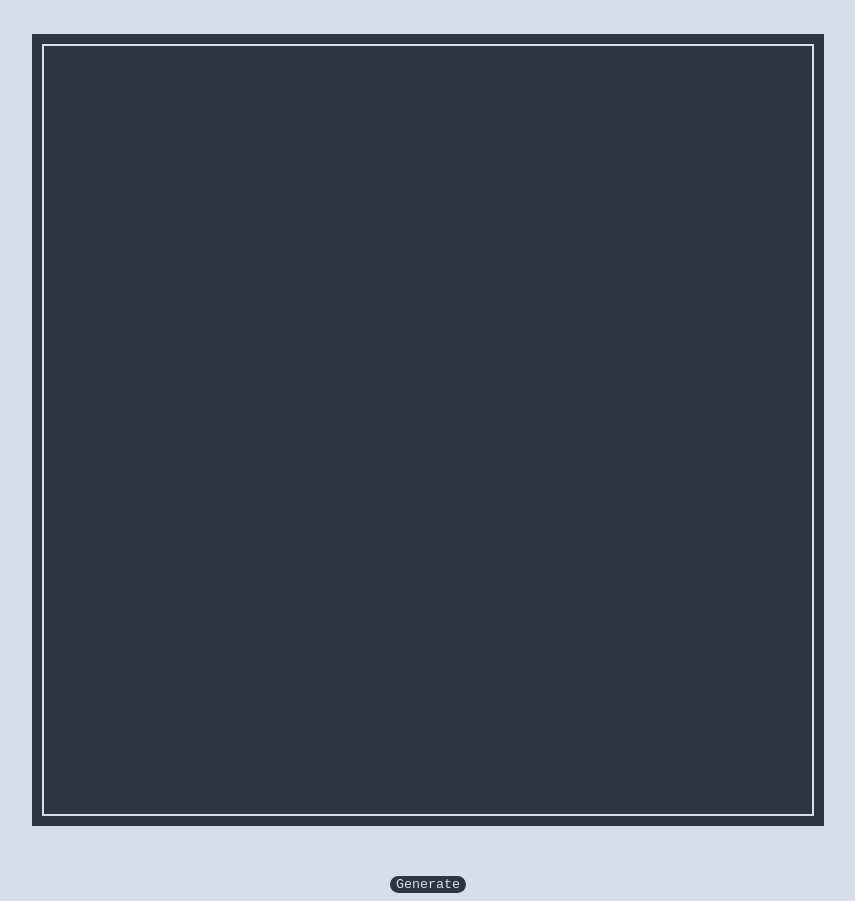
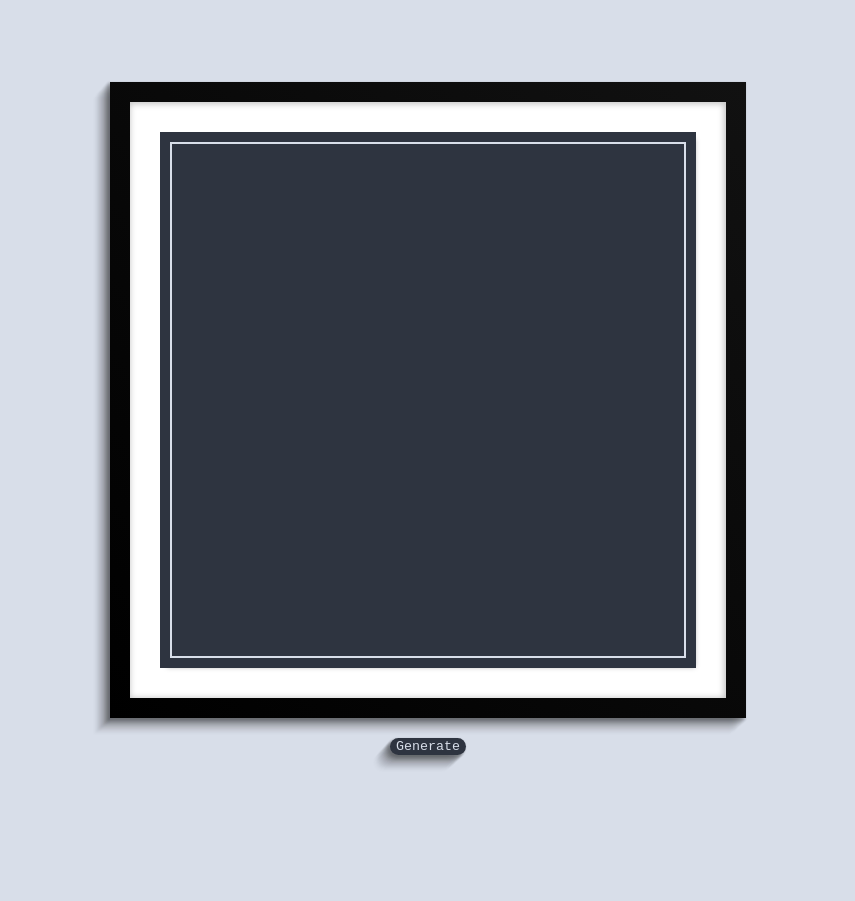
Before and after one commit to scott2000jones/gen-art, a plain HTML site: page triangles/index.html in a window 1280 px wide. Shown: the whole page, without its empty margins (212-1067 px from the left). After the commit the page ends 800 px from the top, so only its background shows below. Drawn offline with Linux system fonts and the light colour scheme; a small style sheet from the web is missing.

Commit message:
styling fixes

```diff
--- a/style.css
+++ b/style.css
@@ -7,21 +7,58 @@ canvas {
     border: 2px solid #d8dee9;
 }
 
-.border {
+.shadow {
+  -moz-box-shadow:    3px 3px 5px 6px darkgrey;
+  -webkit-box-shadow: 3px 3px 5px 6px darkgrey;
+  box-shadow:         3px 3px 5px 6px darkgrey;
+}
+
+/* .border {
     box-sizing: border-box;
     background: #2e3440;
     padding: 20px;
+    -moz-box-shadow:    3px 3px 5px 6px darkgrey;
+    -webkit-box-shadow: 3px 3px 5px 6px darkgrey;
+    box-shadow:         3px 3px 5px 6px darkgrey;
+} */
+
+.border {
+  box-sizing: border-box;
+  position: relative;
+  background: black;
+  background-image: -webkit-gradient(linear, right top, left bottom, from(#111), to(#000));
+  padding: 20px;
+  box-shadow: -1px 1px var(--blur) 1px rgba(0, 0, 0, 0.1), -2px 2px var(--blur) 1px rgba(0, 0, 0, 0.09), -3px 3px var(--blur) 1px rgba(0, 0, 0, 0.08), -4px 4px var(--blur) 1px rgba(0, 0, 0, 0.07), -5px 5px var(--blur) 1px rgba(0, 0, 0, 0.06), -6px 6px var(--blur) 1px rgba(0, 0, 0, 0.05), -7px 7px var(--blur) 1px rgba(0, 0, 0, 0.04), -8px 8px var(--blur) 1px rgba(0, 0, 0, 0.03), -9px 9px var(--blur) 1px rgba(0, 0, 0, 0.03), -10px 10px var(--blur) 1px rgba(0, 0, 0, 0.03), -11px 11px var(--blur) 1px rgba(0, 0, 0, 0.03), -12px 12px var(--blur) 1px rgba(0, 0, 0, 0.02), -13px 13px var(--blur) 1px rgba(0, 0, 0, 0.02), -14px 14px var(--blur) 1px rgba(0, 0, 0, 0.01), -15px 15px var(--blur) 1px rgba(0, 0, 0, 0.01), -16px 16px var(--blur) 1px rgba(0, 0, 0, 0.01);
 }
 
-body {
+.frame {
+  left: 3%;
+  top: 2.5%;
+  box-shadow: inset -1px 1px 6px 1px rgba(0, 0, 0, 0.24);
+  background: white;
+  align-items: center;
+  display: flex;
+  padding: 40px;
+  box-sizing: border-box;
+}
+
+/* body {
     background: #d8dee9;
     text-align:center;
     color: #2e3440;
     font-family: Hack, monospace;
-}
+} */
 
-.container {
-    margin:auto;
+body {
+  background: #d8dee9;
+  display: flex;
+  height: 100vh;
+  margin: 0;
+  align-items: center;
+  justify-content: center;
+  position: relative;
+  min-height: 560px;
+  --blur: 2px;
 }
 
 button {
@@ -30,4 +67,9 @@ button {
     border-radius: 10px;
     border: none;
     font-family: Hack, monospace;
+    box-shadow: -1px 1px var(--blur) 1px rgba(0, 0, 0, 0.1), -2px 2px var(--blur) 1px rgba(0, 0, 0, 0.09), -3px 3px var(--blur) 1px rgba(0, 0, 0, 0.08), -4px 4px var(--blur) 1px rgba(0, 0, 0, 0.07), -5px 5px var(--blur) 1px rgba(0, 0, 0, 0.06), -6px 6px var(--blur) 1px rgba(0, 0, 0, 0.05), -7px 7px var(--blur) 1px rgba(0, 0, 0, 0.04), -8px 8px var(--blur) 1px rgba(0, 0, 0, 0.03), -9px 9px var(--blur) 1px rgba(0, 0, 0, 0.03), -10px 10px var(--blur) 1px rgba(0, 0, 0, 0.03), -11px 11px var(--blur) 1px rgba(0, 0, 0, 0.03), -12px 12px var(--blur) 1px rgba(0, 0, 0, 0.02), -13px 13px var(--blur) 1px rgba(0, 0, 0, 0.02), -14px 14px var(--blur) 1px rgba(0, 0, 0, 0.01), -15px 15px var(--blur) 1px rgba(0, 0, 0, 0.01), -16px 16px var(--blur) 1px rgba(0, 0, 0, 0.01);
 }
+
+.container {
+	text-align: center;
+}
--- a/triangles/index.html
+++ b/triangles/index.html
@@ -6,17 +6,14 @@
     <link rel='stylesheet' href='//cdn.jsdelivr.net/npm/hack-font@3.3.0/build/web/hack-subset.css'>
 </head>
 <body>
-<div id="container">
+<div class="container">
     <br>
     <br>
-    <div id="border">
-            <canvas id="gen-canvas" width="768" height="768">
+	<div class="border"><div class="frame">
+            <canvas class="shadow" id="gen-canvas" width="512" height="512">
             Your browser does not support the canvas element.
             </canvas>
-    </div>
-
-    <br>
-    <br>
+	</div></div>
     <br>
 <button onclick="gen()">Generate</button>
 </div>
--- a/triangles/triangles.js
+++ b/triangles/triangles.js
@@ -26,7 +26,7 @@ function gen() {
     var context = canvas.getContext('2d');
 
     //var size = window.innerWidth;
-    var size = 768;
+    var size = 512;
     var dpr = window.devicePixelRatio;
 
     canvas.width = size * dpr;
```
